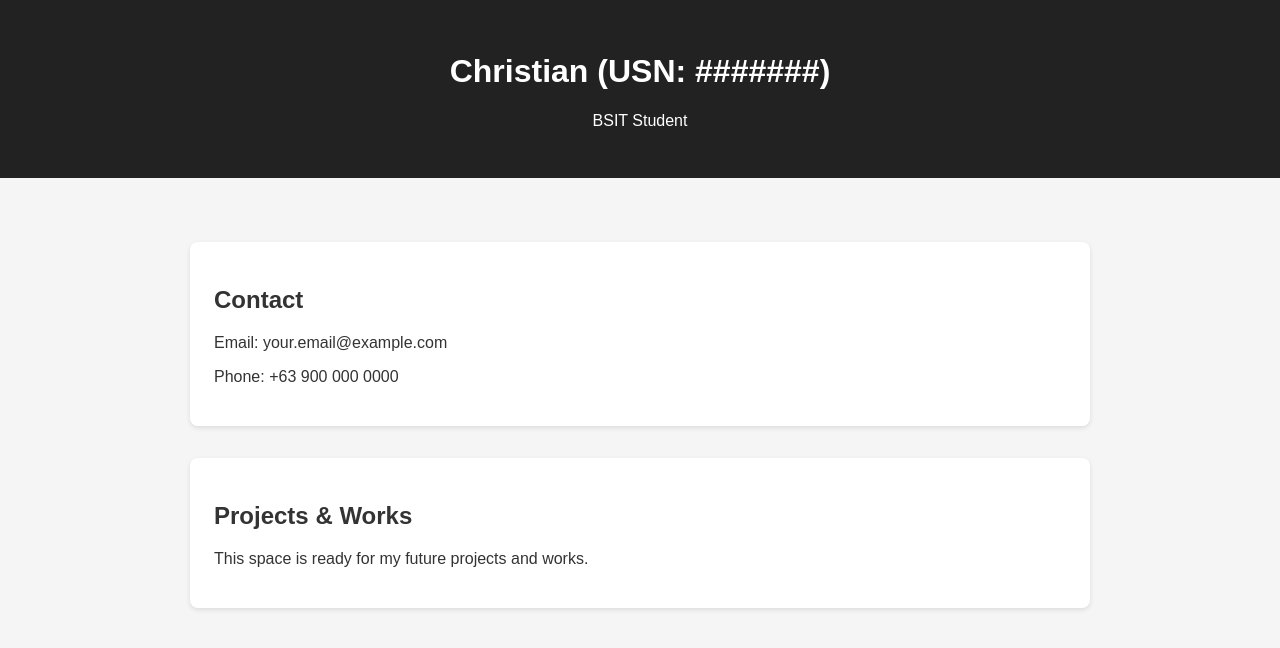
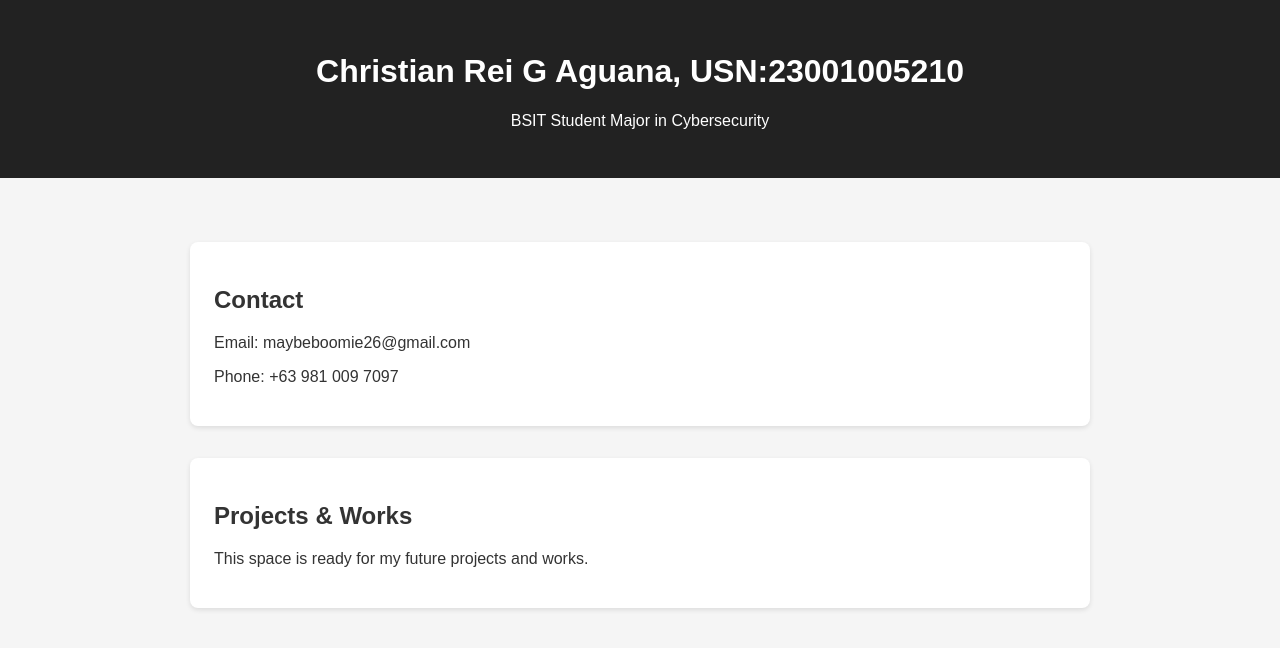
Before and after one commit to maybeboomie26-boop/portfolio, a plain HTML site: page index.html in a window 1280 px wide. Drawn offline with Linux system fonts and the light colour scheme.

Commit message:
Update index.html

```diff
--- a/index.html
+++ b/index.html
@@ -34,14 +34,14 @@
 </head>
 <body>
     <header>
-        <h1>Christian (USN: #######)</h1>
-        <p>BSIT Student</p>
+        <h1>Christian Rei G Aguana, USN:23001005210</h1>
+        <p>BSIT Student Major in Cybersecurity</p>
     </header>
     <main>
         <section>
             <h2>Contact</h2>
-            <p>Email: your.email@example.com</p>
-            <p>Phone: +63 900 000 0000</p>
+            <p>Email: maybeboomie26@gmail.com</p>
+            <p>Phone: +63 981 009 7097</p>
         </section>
 
         <section>
```
